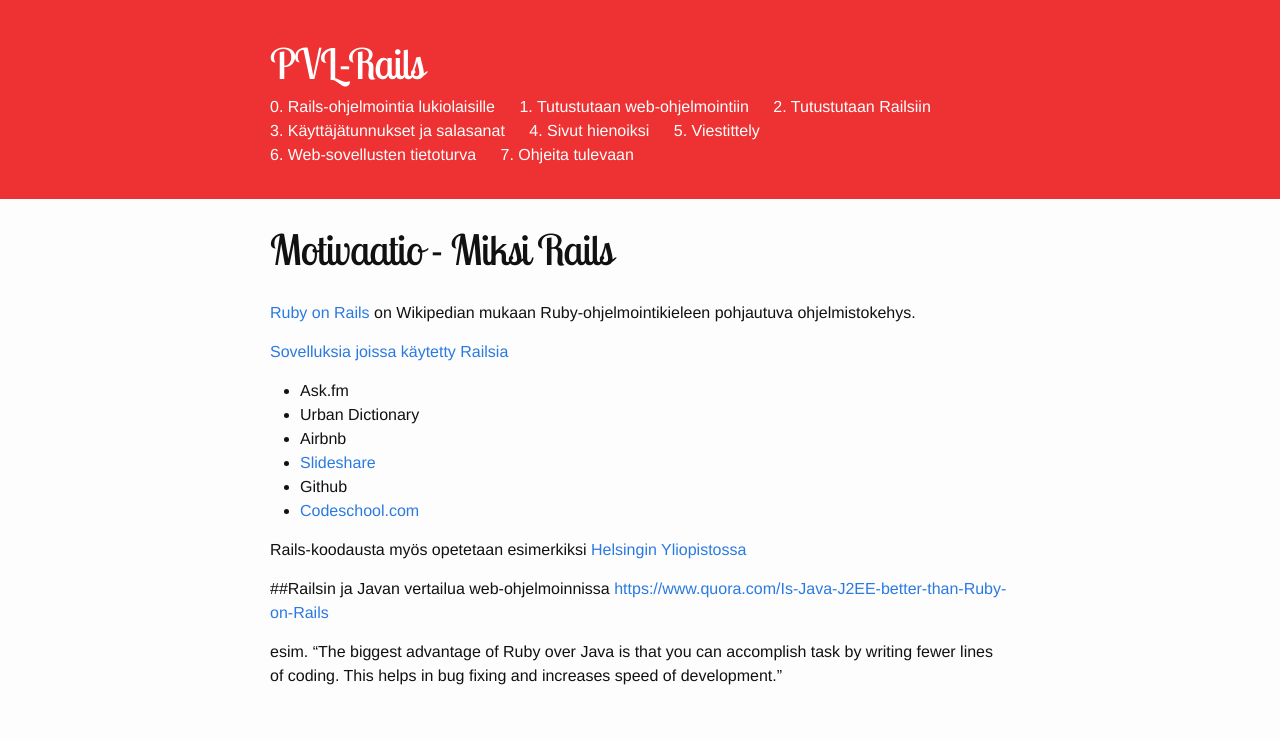
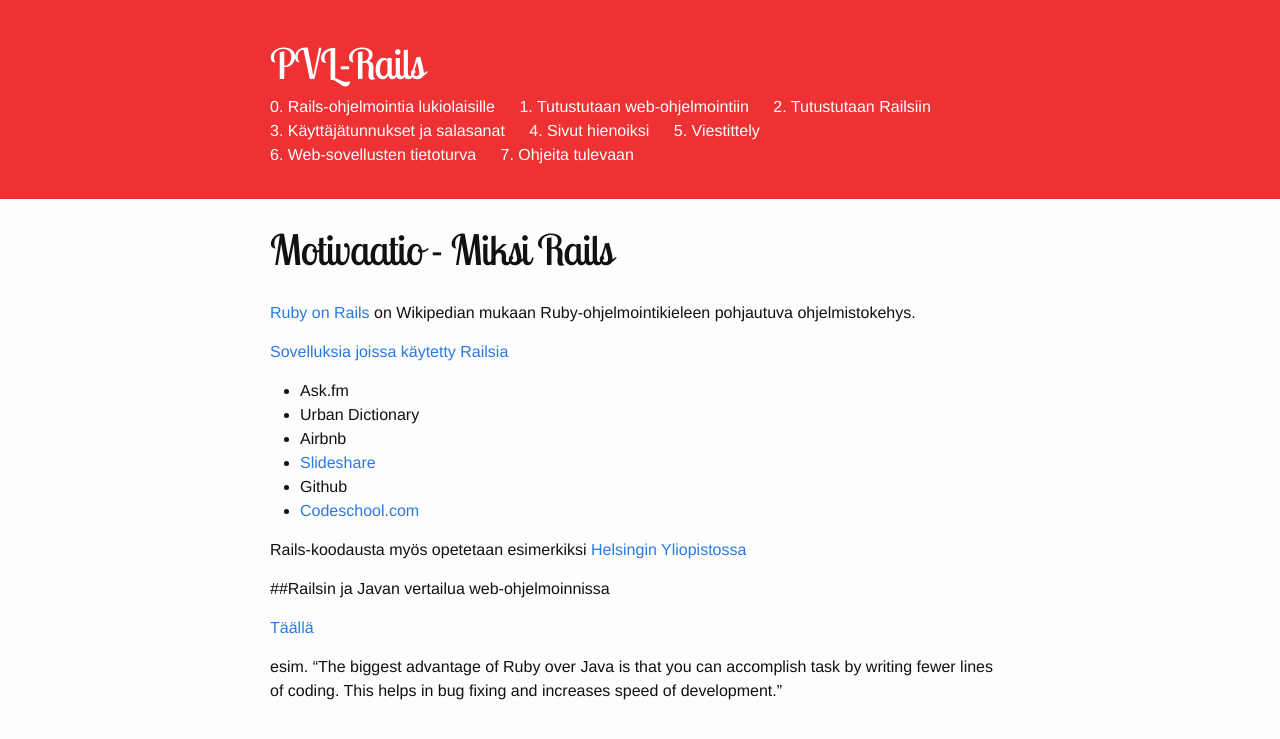
Before and after one commit to viderizer/pvl-rails.github.io, a Jekyll site: the page built from _pages/motivaatio.md, in a window 1280 px wide. Shown: the top 739 px of the page. Built offline with Jekyll 4.4.1, drawn with Linux system fonts in a browser that asks for light colours.

Commit message:
Update motivaatio.md

```diff
--- a/_pages/motivaatio.md
+++ b/_pages/motivaatio.md
@@ -18,6 +18,7 @@ permalink: /motivaatio/
 Rails-koodausta myös opetetaan esimerkiksi [Helsingin Yliopistossa](https://www.cs.helsinki.fi/courses/582368/2016/k/k/1)
 
 ##Railsin ja Javan vertailua web-ohjelmoinnissa
-[https://www.quora.com/Is-Java-J2EE-better-than-Ruby-on-Rails](Täällä)
+
+[Täällä](https://www.quora.com/Is-Java-J2EE-better-than-Ruby-on-Rails)
 
 esim. "The biggest advantage of Ruby over Java is that you can accomplish  task by writing fewer lines of coding. This helps in bug fixing and  increases speed of development."
```
